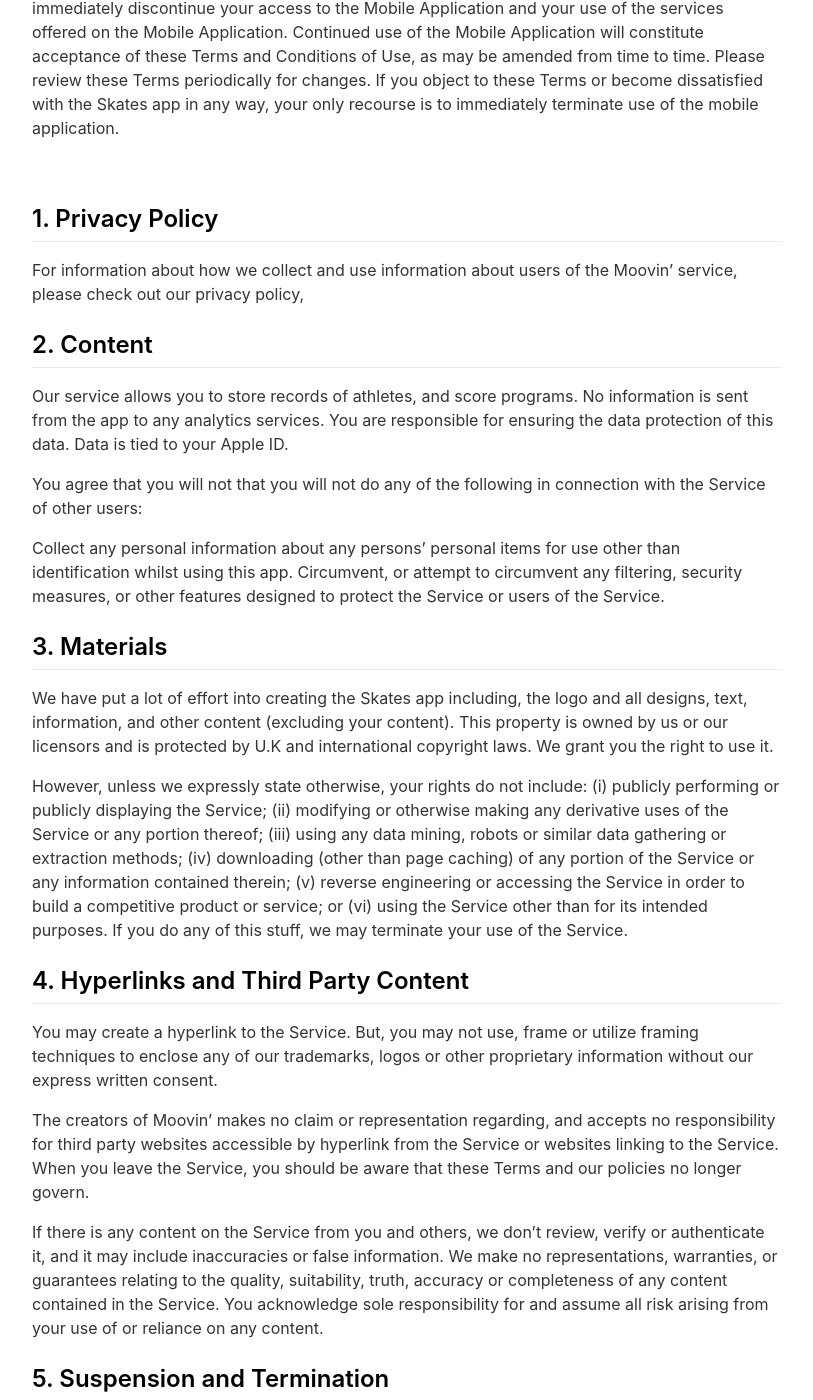
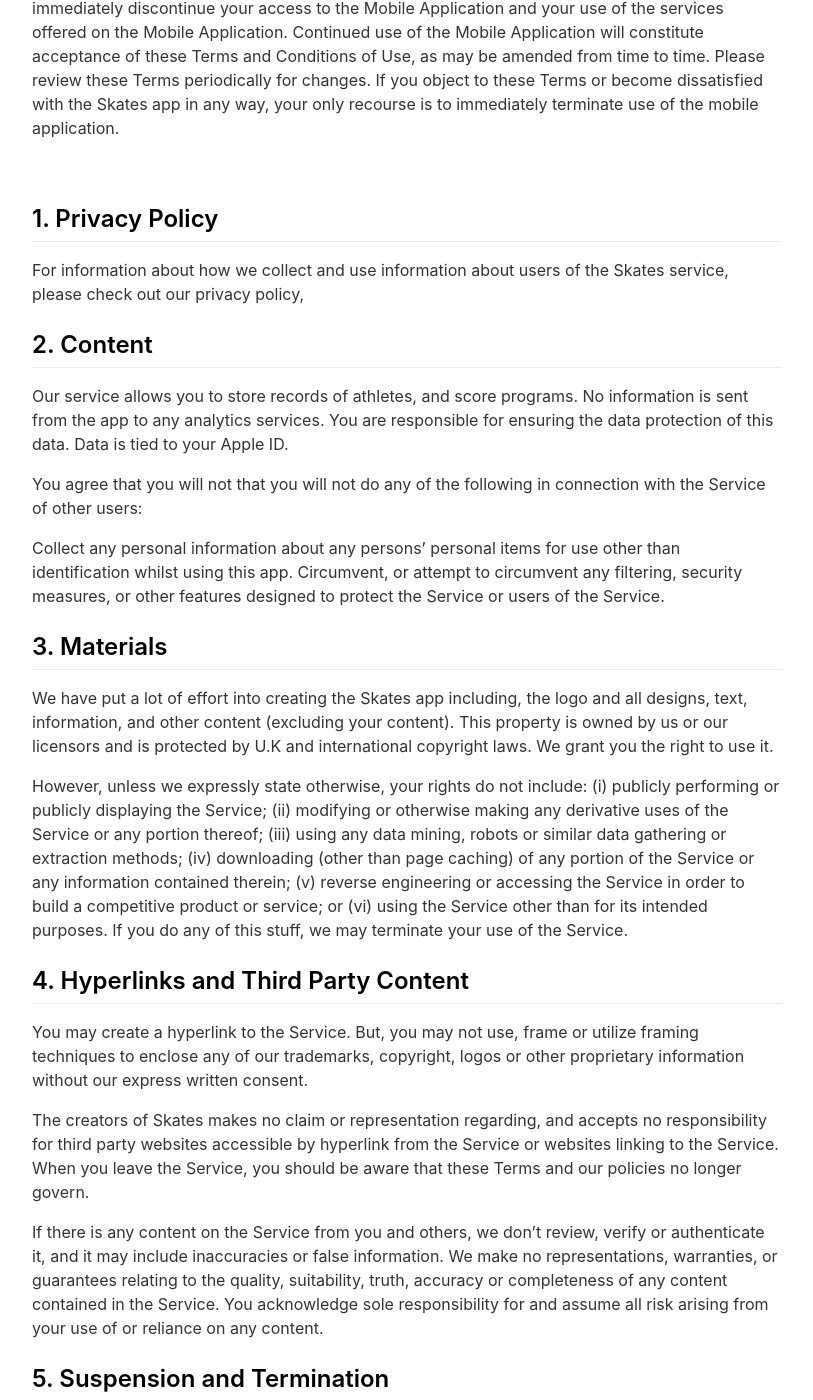
Before and after one commit to PauloxD/skates-site, a Jekyll site: the page built from _pages/terms.md, in a window 1280 px wide and 1400 px high, scrolled down 288 px. Shown: the whole window, without its empty margins (233-1046 px from the left). Built offline with Jekyll 4.4.1, drawn with Linux system fonts in a browser that asks for light colours; nearby versions of some CDN libraries.

Commit message:
Update terms.md

```diff
--- a/_pages/terms.md
+++ b/_pages/terms.md
@@ -10,7 +10,7 @@ By downloading, accessing or using the Skates mobile application (“Skates'”)
 <br>
 
 ## 1. Privacy Policy
-For information about how we collect and use information about users of the Moovin' service, please check out our privacy policy,
+For information about how we collect and use information about users of the Skates service, please check out our privacy policy,
 
 ## 2. Content
 
@@ -29,9 +29,9 @@ However, unless we expressly state otherwise, your rights do not include: (i) pu
 
 ## 4. Hyperlinks and Third Party Content
 
-You may create a hyperlink to the Service. But, you may not use, frame or utilize framing techniques to enclose any of our trademarks, logos or other proprietary information without our express written consent.
+You may create a hyperlink to the Service. But, you may not use, frame or utilize framing techniques to enclose any of our trademarks, copyright, logos or other proprietary information without our express written consent.
 
-The creators of Moovin' makes no claim or representation regarding, and accepts no responsibility for third party websites accessible by hyperlink from the Service or websites linking to the Service. When you leave the Service, you should be aware that these Terms and our policies no longer govern.
+The creators of Skates makes no claim or representation regarding, and accepts no responsibility for third party websites accessible by hyperlink from the Service or websites linking to the Service. When you leave the Service, you should be aware that these Terms and our policies no longer govern.
 
 If there is any content on the Service from you and others, we don’t review, verify or authenticate it, and it may include inaccuracies or false information. We make no representations, warranties, or guarantees relating to the quality, suitability, truth, accuracy or completeness of any content contained in the Service. You acknowledge sole responsibility for and assume all risk arising from your use of or reliance on any content.
 
```
